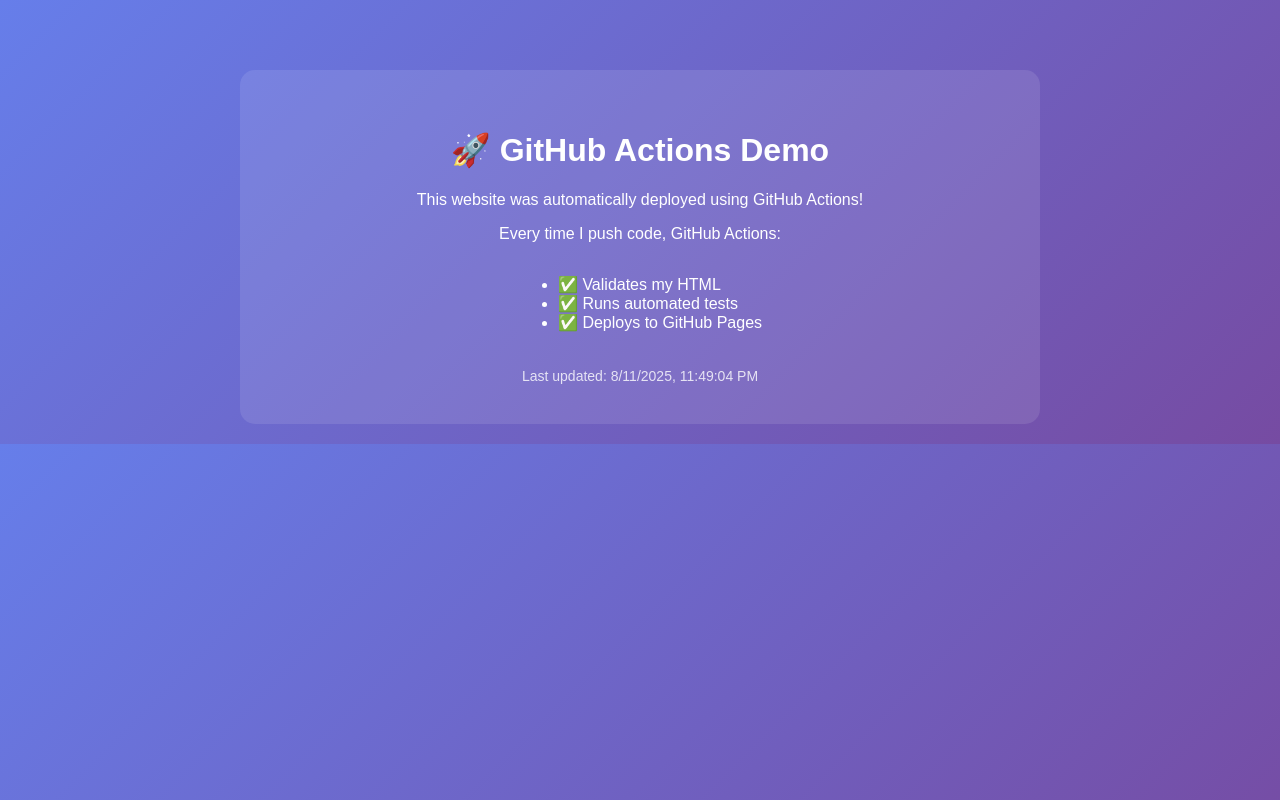
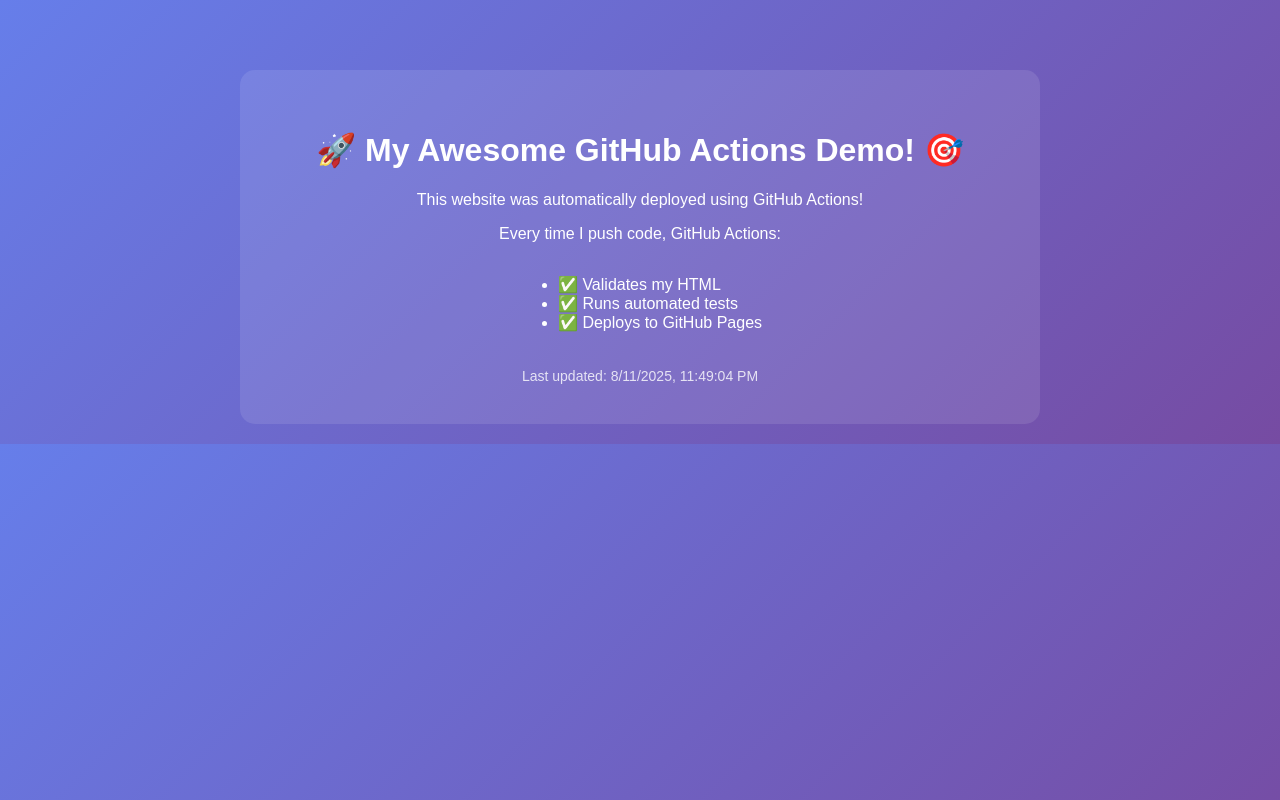
Before and after one commit to ataaazimi/github-action, a plain HTML site: page index.html in a window 1280 px wide. Drawn offline with Linux system fonts and the light colour scheme.

Commit message:
Update index.html

```diff
--- a/index.html
+++ b/index.html
@@ -29,7 +29,7 @@
 </head>
 <body>
     <div class="container">
-        <h1>🚀 GitHub Actions Demo</h1>
+        <h1>🚀 My Awesome GitHub Actions Demo! 🎯</h1>
         <p>This website was automatically deployed using GitHub Actions!</p>
         <p>Every time I push code, GitHub Actions:</p>
         <ul style="text-align: left; display: inline-block;">
```
